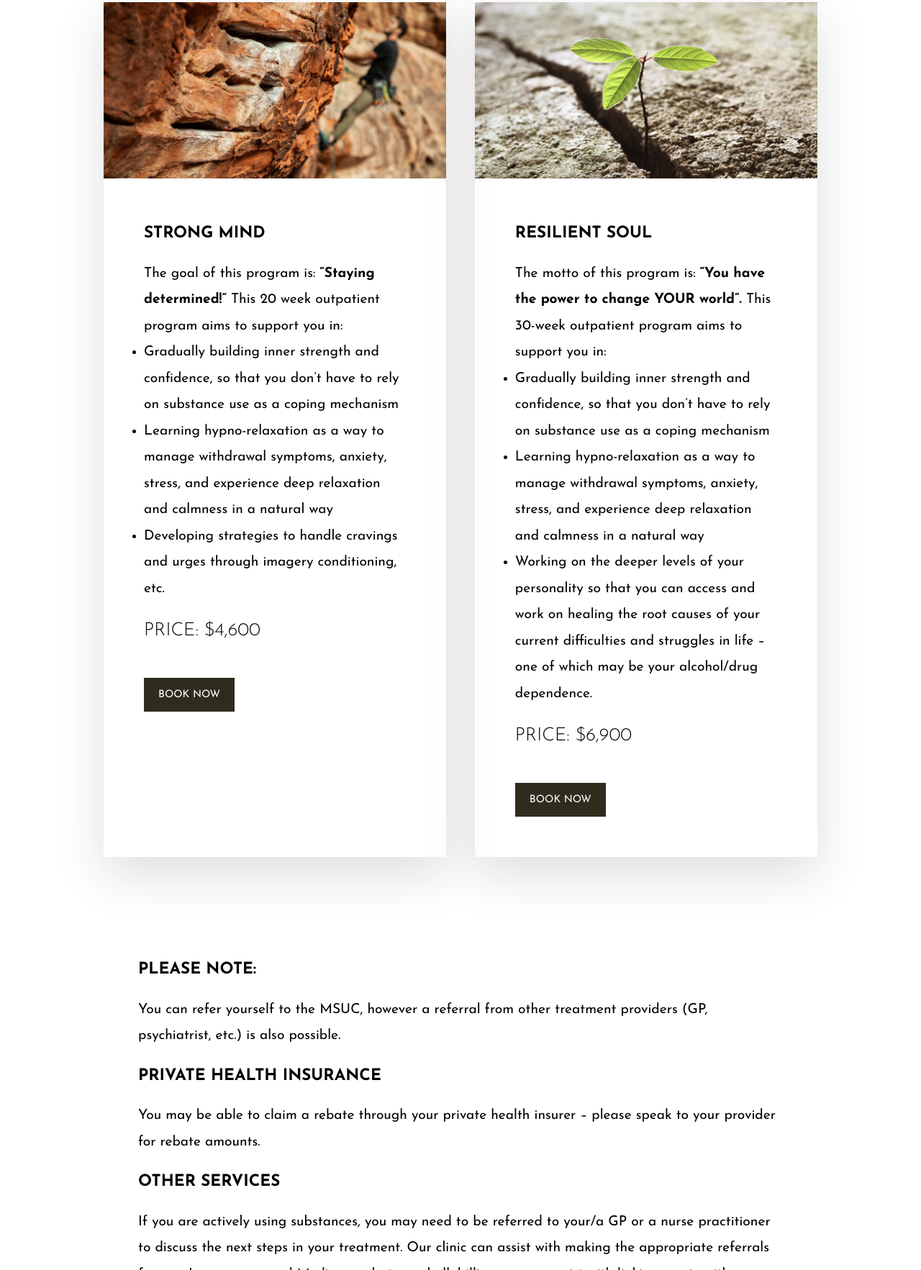
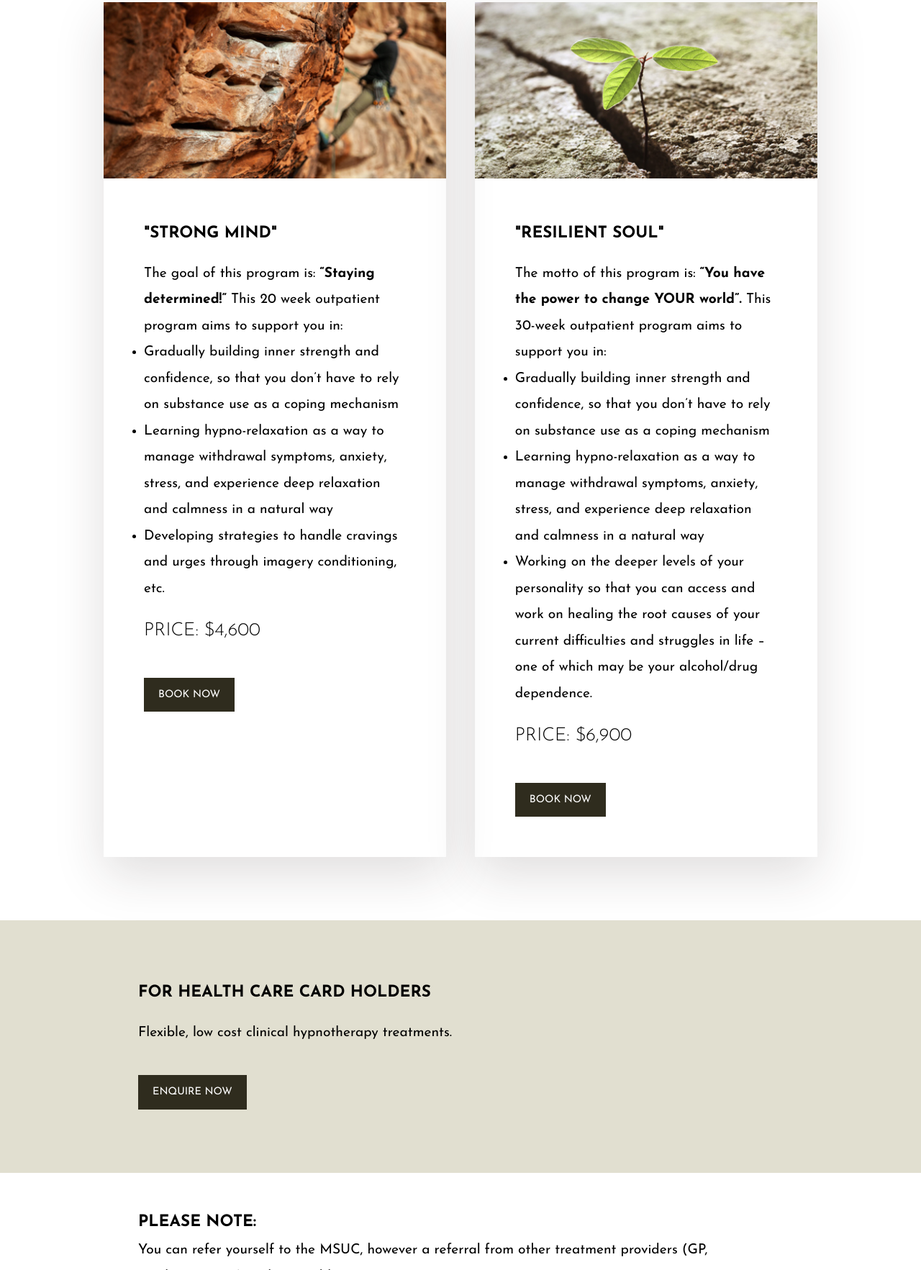
Before and after one commit to ovlachi/melbsuclinic, a website: page treatment-programs.html in a window 1280 px wide. Shown: the part 1035-2800 px from the top of the page at 72% size. Drawn offline with Linux system fonts and the light colour scheme.

Commit message:
More finishing edits

```diff
--- a/treatment-programs.html
+++ b/treatment-programs.html
@@ -2,12 +2,16 @@
 <head>
     <meta charset="UTF-8">
     <meta name="viewport" content="width=device-width, initial-scale=1.0">
-    <!--SEO-->
+    <!--SEO-User defined-->
+    <meta name="keywords" content="substance use, withdrawal symptoms, treatment programs, hypnosis, inner strength, confidence" />
+    <meta name="description" content="Melbourne Substance Use Clinic was founded in 2020, by a small, multidisciplinary team of clinicians, registered psychologists, nurse practitioners, who have been supporting people with substance dependence." />
+    <meta name="author" content="Melbourne Substance Use Clinic" />
+    <meta name="copyright" content="Melbourne Substance Use Clinic, 2020" />
     <meta name="robots" content="index, follow">
     <!--GOOGLE FONTS-->
     <link href="https://fonts.googleapis.com/css2?family=Josefin+Sans:ital,wght@0,200;0,300;0,400;0,500;0,600;0,700;1,500&display=swap" rel="stylesheet">
     <link rel="stylesheet" href="/css/style.css">
-    <title>Melbourne Substance Use Clininc</title>
+    <title>Treatment Programs - Melbourne Substance Use Clininc</title>
 </head>
 <body>
     <header class="header">
@@ -146,7 +150,7 @@
 
     <section class="wrapper intro u-margin__bottom--small">
         <h3 class="featured__title u-margin__top--medium u-margin__bottom--small">
-          OUR PRIVATE OUTPATIENT RECOVERY PROGRAMS
+          PRIVATE OUTPATIENT TREATMENT PROGRAMS
         </h3>
         <p class="u-margin__bottom--small">These programs have been specifically designed to provide the most effective chance for your success and recovery. With limited spaces in these individual programs, please contact us now for an initial appointment to secure your place.
         </p>
@@ -156,7 +160,7 @@
         <div class="program__details">
             <img src="img/strong-minds-466x240.jpg" alt="strong mind" class="program__image">
             <div class="program__content">
-                <h3 class="program__title u-margin__bottom--small">Strong Mind
+                <h3 class="program__title u-margin__bottom--small">"Strong Mind"
                 </h3>
                 <ul class="program__text">
                     The goal of this program is: <strong>“Staying determined!”</strong> This 20 week outpatient program aims to support you in:
@@ -174,7 +178,7 @@
         <div class="program__details">
             <img src="img/resilience466x240.jpg" alt="resilient soul" class="program__image">
             <div class="program__content">
-                <h3 class="program__title u-margin__bottom--small">Resilient Soul
+                <h3 class="program__title u-margin__bottom--small">"Resilient Soul"
                 </h3>
                 <ul class="program__text">
                     The motto of this program is: <strong>“You have the power to change YOUR world”.</strong> This 30-week outpatient program aims to support you in:
@@ -190,19 +194,30 @@
         </div>
     </section>
 
+    <section class="highlight">
+        <div class="wrapper highlight__box">
+            <h3 class="featured__title u-margin__bottom--small">
+                For health care card holders
+            </h3>
+            <p class="u-margin__bottom--medium">Flexible, low cost clinical hypnotherapy treatments.
+            </p>
+            <a href="#contact" class="btn__secondary btn__secondary--left u-margin__bottom--medium">Enquire now</a>
+        </div>
+    </section>
+
     <section class="wrapper intro u-margin__bottom--large">
-        <h3 class="featured__title u-margin__bottom--small">
+        <h3 class="featured__title">
             Please note:
         </h3>
-        <p class="u-margin__bottom--small">You can refer yourself to the MSUC, however a referral from other treatment providers (GP, psychiatrist, etc.) is also possible.</p>
-        <h3 class="featured__title u-margin__bottom--small">
+        <p class="u-margin__bottom--medium">You can refer yourself to the MSUC, however a referral from other treatment providers (GP, psychiatrist, etc.) is also possible.</p>
+        <h3 class="featured__title">
             Private Health Insurance
         </h3>
-        <p class="u-margin__bottom--small">You may be able to claim a rebate through your private health insurer – please speak to your provider for rebate amounts.</p>
-        <h3 class="featured__title u-margin__bottom--small">
+        <p class="u-margin__bottom--medium">You may be able to claim a rebate through your private health insurer – please speak to your provider for rebate amounts.</p>
+        <h3 class="featured__title">
             OTHER SERVICES
         </h3>
-        <p class="u-margin__bottom--small">If you are actively using substances, you may need to be referred to your/a GP or a nurse practitioner to discuss the next steps in your treatment. Our clinic can assist with making the appropriate referrals for you. In case you need Medicare rebates or bulk billing, we can assist with linking you in with psychologists who offer similar services.
+        <p class="u-margin__bottom--medium">If you are actively using substances, you may need to be referred to your/a GP or a nurse practitioner to discuss the next steps in your treatment. Our clinic can assist with making the appropriate referrals for you. In case you need Medicare rebates or bulk billing, we can assist with linking you in with psychologists who offer similar services.
         </p>
     </section>
 
```
Also changed, not shown: about.html (+6 -2 lines), index.html (+6 -2 lines), online-consultations.html (+10 -6 lines), privacy.html (+6 -2 lines), referral-pathways.html (+6 -2 lines), what-is-hypnosis.html (+6 -2 lines).
